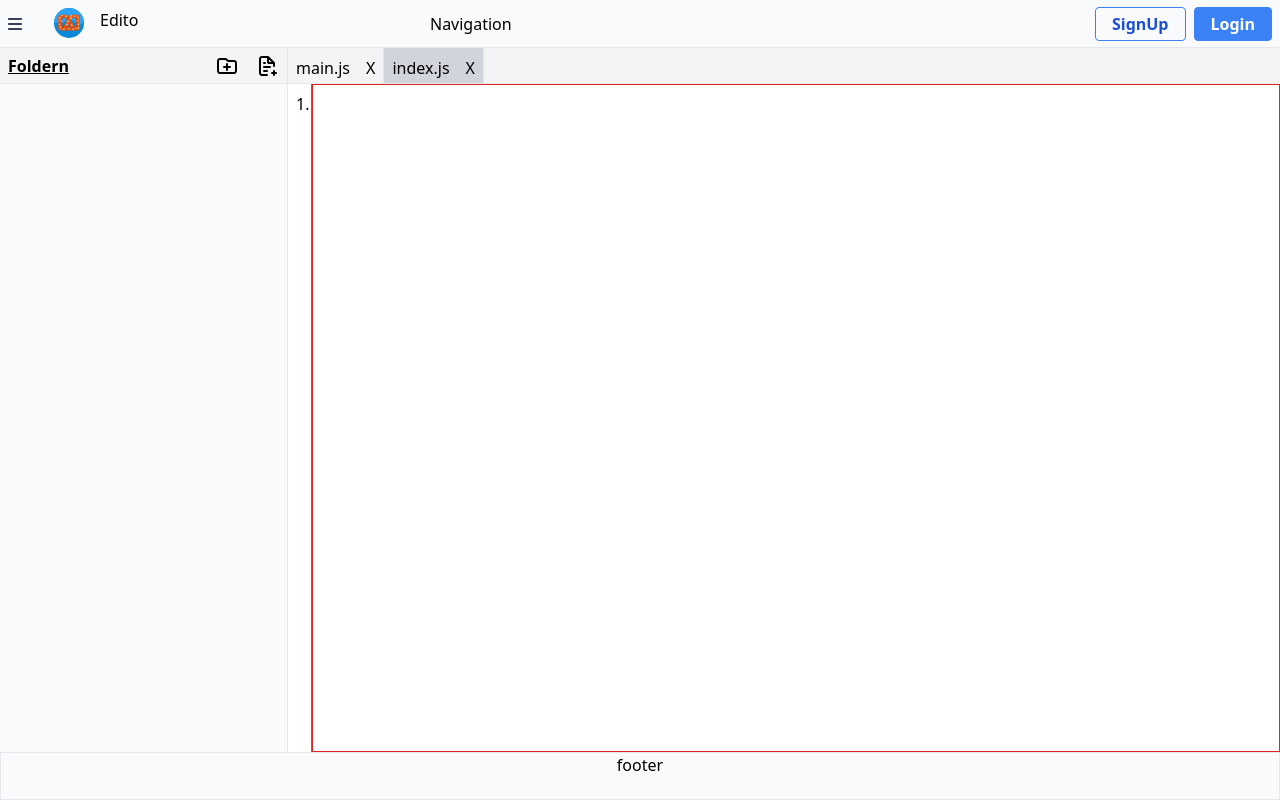
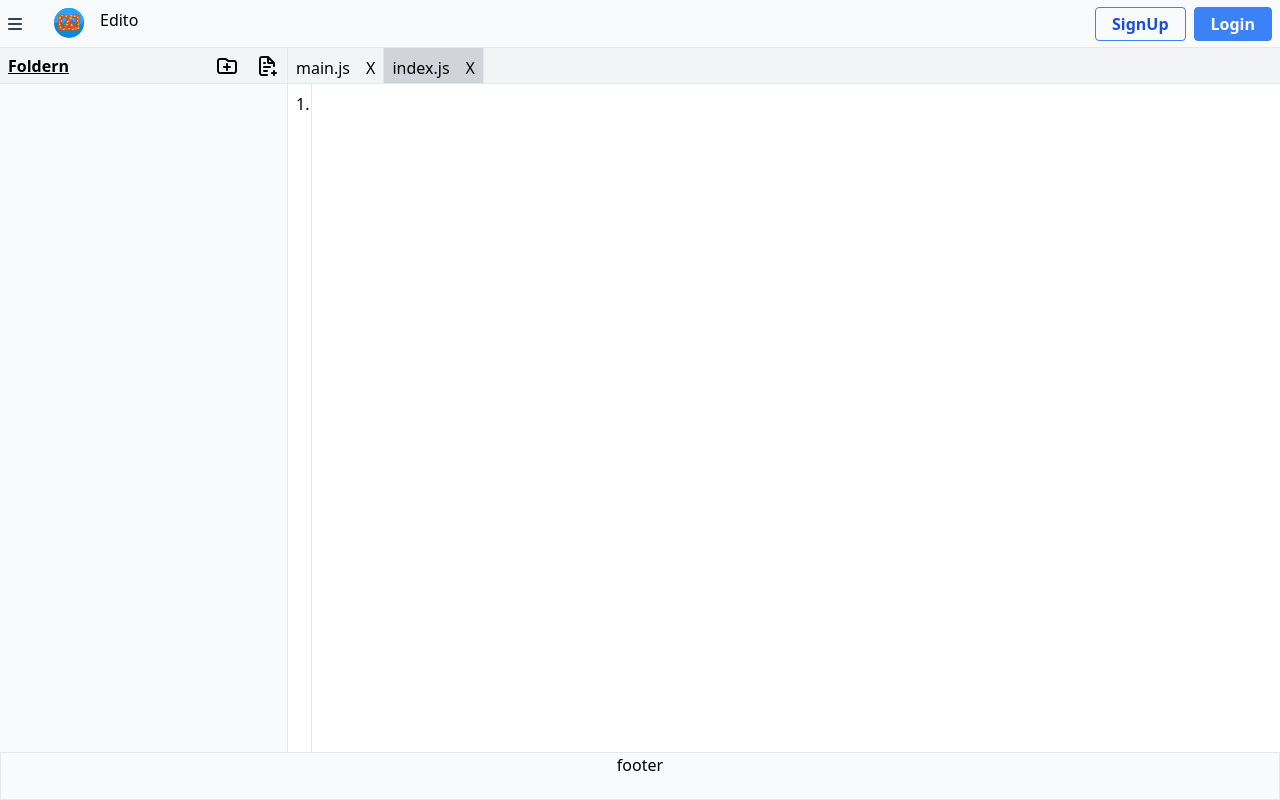
Before and after one commit to Nirajsah17/edito, a React (Create React App) app: page / in a window 1280 px wide. Built offline with nearby package versions, Linux system fonts and the light colour scheme; the HTML template or start-up script is replaced by a standard one.

Commit message:
random color added for profile

```diff
--- a/src/components/MainBody.js
+++ b/src/components/MainBody.js
@@ -16,10 +16,10 @@ function MainBody() {
         </div>
         <div className="w-full flex flex-1">
           <div className="flex flex-1">
-            <div className="w-6 p-2 border-r border-green-600">
+            <div className="w-6 p-2 border-r">
               1.
             </div>
-            <div className="flex flex-1 border border-red-600" contentEditable="true"></div>
+            <div className="flex flex-1" contentEditable="true"></div>
           </div>
         </div>
       </div>
--- a/src/components/Navbar.js
+++ b/src/components/Navbar.js
@@ -1,5 +1,7 @@
 import { useState } from "react"
 import logo from "./images/logo.svg"
+import {getRandomColorWithOpacity} from '../lib/color';
+
 export default function Navbar({ onToggleLeftSidebar, onSignUpOpen }) {
   const [isLoggedIn, setLoggeIn] = useState(false);
 
@@ -18,12 +20,12 @@ export default function Navbar({ onToggleLeftSidebar, onSignUpOpen }) {
         </div>
         <div className="pl-4">Edito</div>
       </div>
-      <div className="">Navigation</div>
+      <div className=""></div>
       <div></div>
       <div className="">
         {
           isLoggedIn ?
-            <div class="flex h-10 w-10 mr-2 items-center justify-center rounded-3xl border bg-orange-500 text-white cursor-pointer hover:border-2 hover:border-gray-400">
+            <div class="flex h-10 w-10 mr-2 items-center justify-center rounded-3xl border bg-orange-500 text-white cursor-pointer hover:border-2 hover:border-gray-400" style={{backgroundColor: getRandomColorWithOpacity(0.7)}}>
               <div>P</div>
             </div>
             :
--- /dev/null
+++ b/src/lib/color.js
@@ -0,0 +1,8 @@
+function getRandomColorWithOpacity(opacity) {
+    const randomRed = Math.floor(Math.random() * 256);
+    const randomGreen = Math.floor(Math.random() * 256);
+    const randomBlue = Math.floor(Math.random() * 256);
+    const randomColor = `rgba(${randomRed},${randomGreen},${randomBlue},${opacity})`;
+    return randomColor;
+  }
+export {getRandomColorWithOpacity}
```
